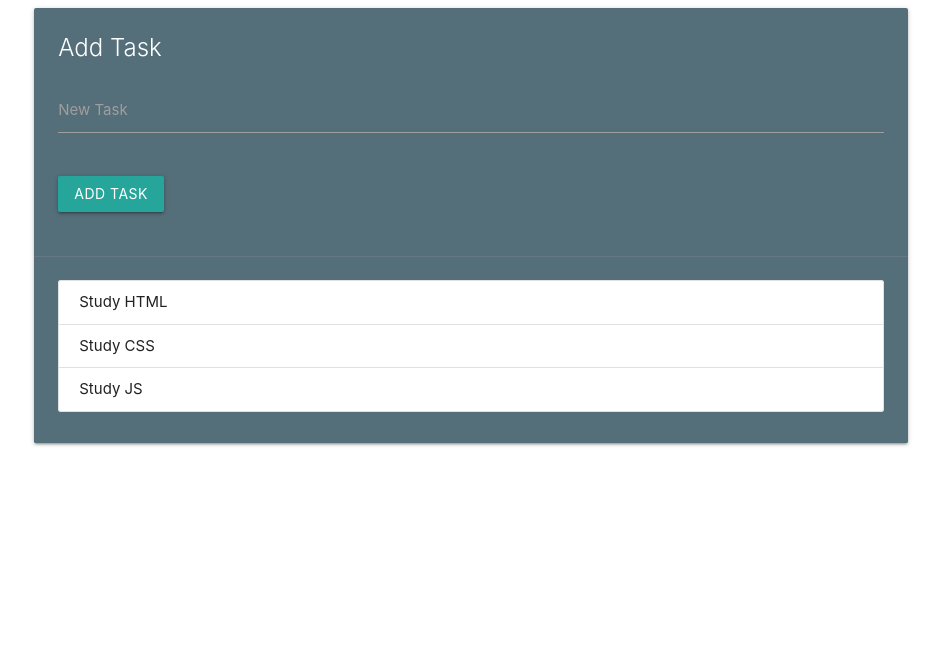
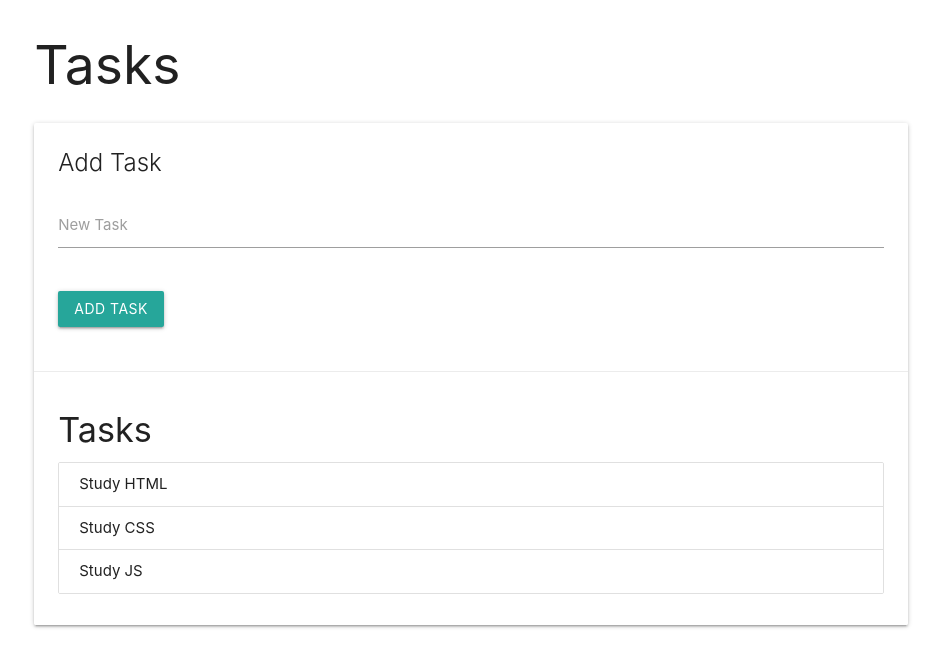
Before and after one commit to margohu/tasks, a plain HTML site: page index.html in a window 1280 px wide. Shown: the whole page, without its empty margins (169-1110 px from the left). Drawn offline with nearby package versions, Linux system fonts and the light colour scheme.

Commit message:
HTMLi changes

```diff
--- a/index.html
+++ b/index.html
@@ -10,15 +10,15 @@
     <title>Tasks</title>
 </head>
 <body>
-
-    <div class="container">
-        <!-- Page Content goes here -->
-
-        <div class="row">
+<div class="container">
+    <!-- Page Content goes here -->
+    <div class="row">
+        <div class="col s12">
+            <h2>Tasks</h2>
             <div class="row">
                 <div class="col s12">
-                    <div class="card blue-grey darken-1">
-                        <div class="card-content white-text">
+                    <div class="card">
+                        <div class="card-content">
                             <span class="card-title">Add Task</span>
                             <div class="row">
                                 <form class="col s12">
@@ -30,21 +30,24 @@
                                     </div>
                                     <input type="submit" value="Add Task" class="btn">
                                 </form>
+                            </div>
                         </div>
-                    </div>
                         <div class="card-action">
+                            <h4>Tasks</h4>
                             <ul class="collection">
                                 <li class="collection-item">Study HTML</li>
                                 <li class="collection-item">Study CSS</li>
                                 <li class="collection-item">Study JS</li>
                             </ul>
+                        </div>
                     </div>
                 </div>
             </div>
         </div>
-    <!-- Compiled and minified JavaScript -->
-    <script src="https://cdnjs.cloudflare.com/ajax/libs/materialize/1.0.0/js/materialize.min.js"></script>
+    </div>
+</div>
+<!-- Compiled and minified JavaScript -->
+<script src="https://cdnjs.cloudflare.com/ajax/libs/materialize/1.0.0/js/materialize.min.js"></script>
 <script src="app.js"></script>
-
 </body>
 </html>
```
